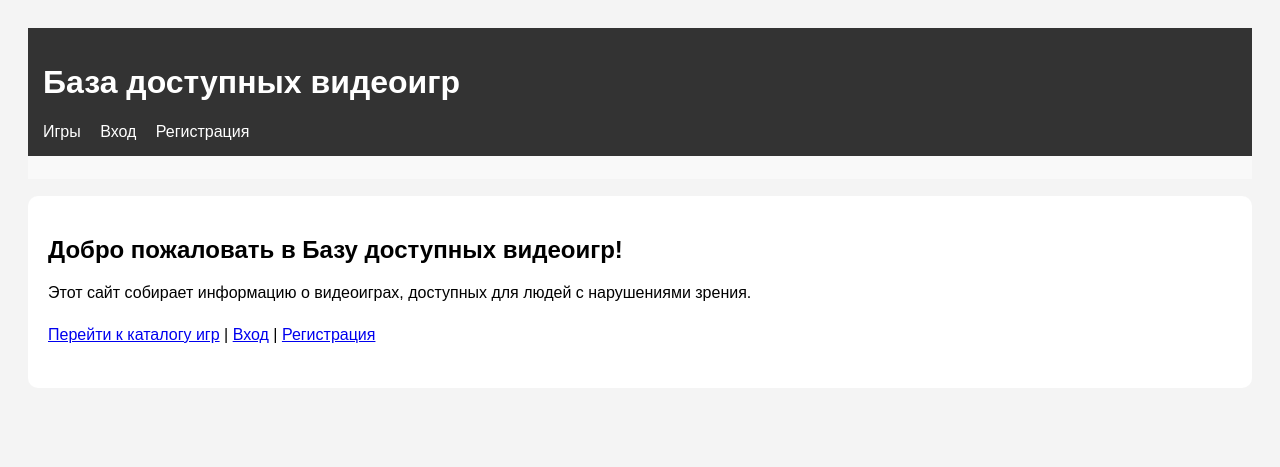
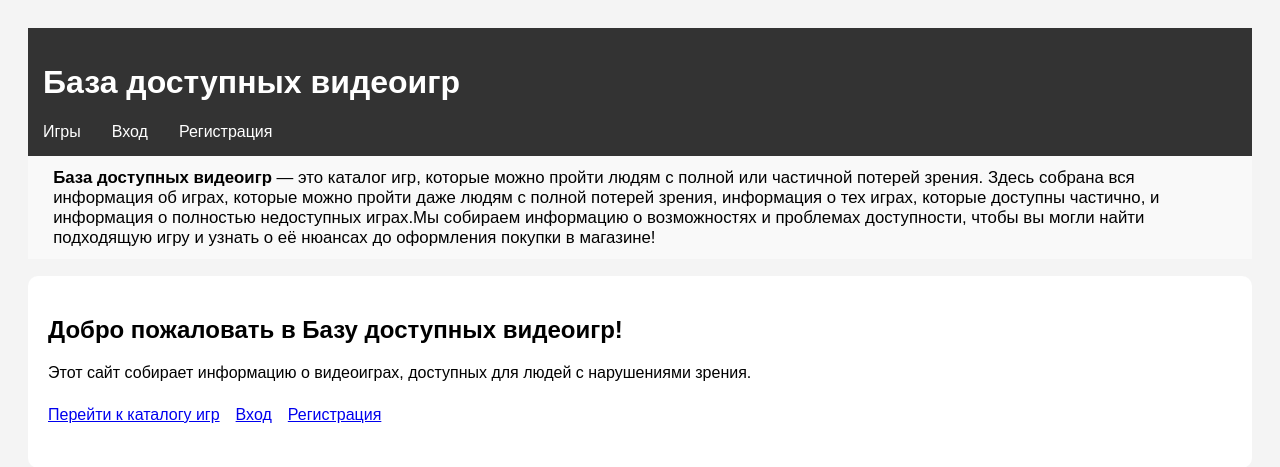
Before and after one commit to nikkov199525/ui_ux_design, a Flask app: page / in a window 1280 px wide. Shown: the top 467 px of the page. Run offline with Flask 3, Linux system fonts and the light colour scheme.

Commit message:
small fixes in main templates

```diff
--- a/accessible_games/app/templates/base.html
+++ b/accessible_games/app/templates/base.html
@@ -10,18 +10,21 @@
         <h1>
             <a href="{{ url_for('main.index') }}">База доступных видеоигр</a>
         </h1>
-        <nav>
-            <a href="{{ url_for('main.games') }}">Игры</a>
-            {% if session.get('user_id') %}
-                <a href="{{ url_for('main.logout') }}">Выйти</a>
-                <a href="{{ url_for('main.add_game') }}">Добавить игру</a>
-            {% else %}
-                <a href="{{ url_for('main.login') }}">Вход</a>
-                <a href="{{ url_for('main.register') }}">Регистрация</a>
-            {% endif %}
+        <nav aria-label="Основная навигация">
+            <ul style="display: flex; gap: 1em; list-style: none; padding: 0; margin: 0;">
+                <li><a href="{{ url_for('main.games') }}">Игры</a></li>
+                {% if session.get('user_id') %}
+                    <li><a href="{{ url_for('main.logout') }}">Выйти</a></li>
+                    <li><a href="{{ url_for('main.add_game') }}">Добавить игру</a></li>
+                {% else %}
+                    <li><a href="{{ url_for('main.login') }}">Вход</a></li>
+                    <li><a href="{{ url_for('main.register') }}">Регистрация</a></li>
+                {% endif %}
+            </ul>
         </nav>
     </header>
     <section style="background: #f9f9f9; padding: 0.7em 1.5em; margin-bottom: 1em; font-size: 1.05em;">
+        <strong>База доступных видеоигр</strong> — это каталог игр, которые можно пройти людям с полной или частичной потерей зрения. Здесь собрана вся информация об играх, которые можно пройти даже людям с полной потерей зрения, информация о тех играх, которые доступны частично, и информация о полностью недоступных играх.Мы собираем информацию о возможностях и проблемах доступности, чтобы вы могли найти подходящую игру и узнать о её нюансах до оформления покупки в магазине!
     </section>
     <main>
         {% block content %}{% endblock %}
--- a/accessible_games/app/templates/index.html
+++ b/accessible_games/app/templates/index.html
@@ -5,12 +5,13 @@
 <p>
     Этот сайт собирает информацию о видеоиграх, доступных для людей с нарушениями зрения.
 </p>
-<nav style="margin: 1.5em 0;">
-    <a href="{{ url_for('main.games') }}">Перейти к каталогу игр</a>
-    {% if not session.get('user_id') %}
-        | <a href="{{ url_for('main.login') }}">Вход</a>
-        | <a href="{{ url_for('main.register') }}">Регистрация</a>
-    {% endif %}
+<nav aria-label="Быстрая навигация по сайту" style="margin: 1.5em 0;">
+    <ul style="display: flex; gap: 1em; list-style: none; padding: 0; margin: 0;">
+        <li><a href="{{ url_for('main.games') }}">Перейти к каталогу игр</a></li>
+        {% if not session.get('user_id') %}
+            <li><a href="{{ url_for('main.login') }}">Вход</a></li>
+            <li><a href="{{ url_for('main.register') }}">Регистрация</a></li>
+        {% endif %}
+    </ul>
 </nav>
-
 {% endblock %}
```
Also changed, not shown: accessible_games/instance/games.db (added).
